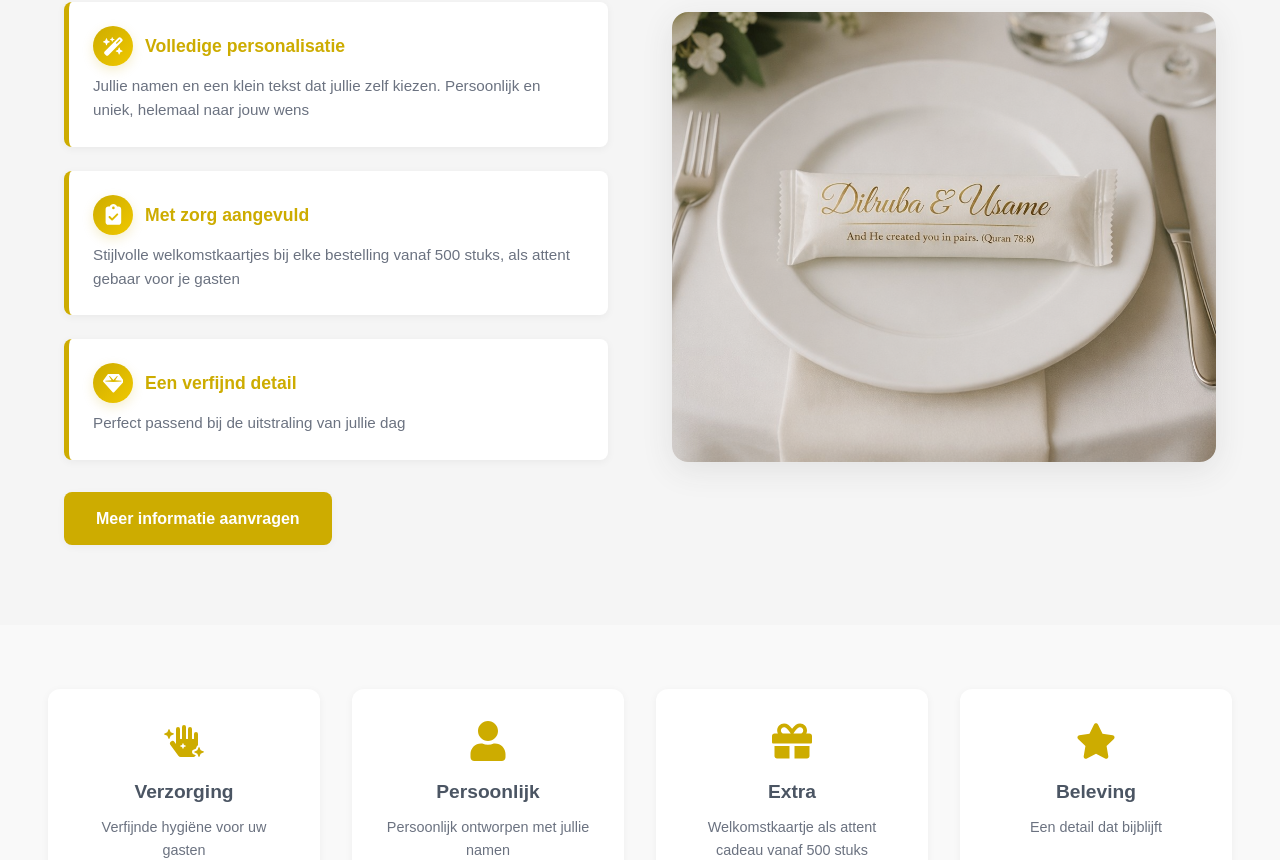
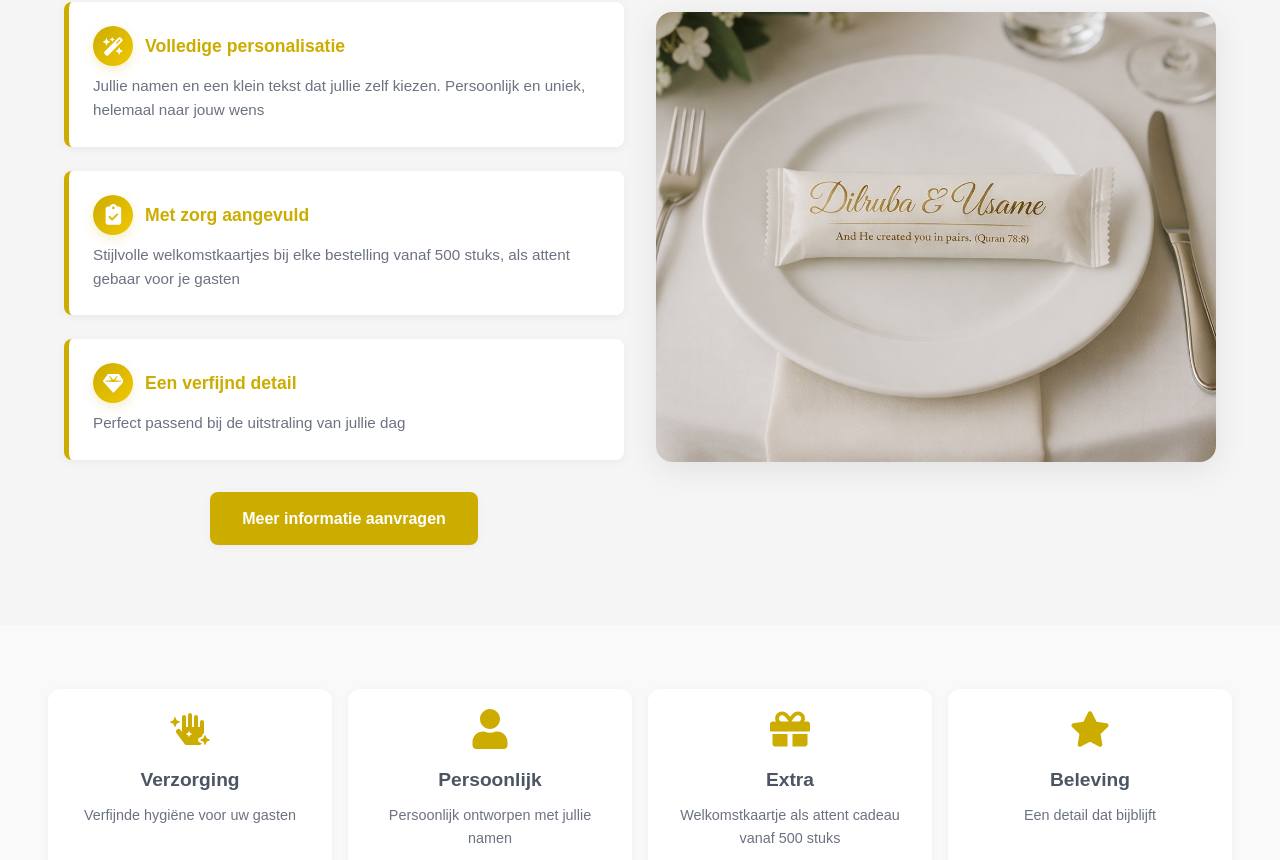
Before and after one commit to EminUykusuz/WeddingWipes, a Next.js app: page / in a window 1280 px wide. Shown: the part 1698-2558 px from the top of the page. Built offline with nearby package versions, Linux system fonts and the light colour scheme.

Commit message:
Added some responsiveness

```diff
--- a/src/app/globals.css
+++ b/src/app/globals.css
@@ -100,40 +100,125 @@ button {
   animation: slideInLeft 0.6s ease-out forwards;
 }
 
-/* Responsive */
-@media (max-width: 768px) {
+/* Mobile-first defaults */
 body {
-    font-size: 14px;
+  font-size: 15px;
 }
 
 h1 {
-    font-size: 2rem;
+  font-size: 1.75rem;
 }
 
 h2 {
-    font-size: 1.5rem;
+  font-size: 1.25rem;
 }
 
 .container {
+  width: 100%;
+  max-width: 100%;
+  margin: 0 auto;
   padding: 0 1rem;
 }
 
-  /* Mobile utility classes */
-  .mobile-hidden {
-    display: none !important;
+.section {
+  padding: 2rem 0;
 }
 
-  .mobile-column {
-    flex-direction: column !important;
+img, video, svg {
+  max-width: 100%;
+  height: auto;
+  display: block;
 }
 
-  .mobile-text-center {
-    text-align: center !important;
+.site-logo { height: 48px; }
+
+/* Utility classes for layout */
+.row { display: flex; flex-direction: column; gap: 1rem; }
+.col { flex: 1 1 auto; }
+.center { display:flex; align-items:center; justify-content:center; }
+.mobile-hidden { display: none !important; }
+.mobile-visible { display: flex !important; }
+
+/* Pricelist/grid utilities (mobile-first: 1 column)
+   Components may override with inline styles; prefer class-based usage for responsiveness. */
+.pricelist-grid { display: grid; grid-template-columns: 1fr; gap: 1rem; }
+.pricelist-card { width: 100%; box-sizing: border-box; }
+
+/* Larger screens */
+@media (min-width: 769px) {
+  body { font-size: 16px; }
+  h1 { font-size: 2.5rem; }
+  h2 { font-size: 1.75rem; }
+  .container { max-width: 1200px; padding: 0 1.5rem; }
+  .section { padding: 3rem 0; }
+  .row { flex-direction: row; }
+  .mobile-hidden { display: flex !important; }
+  .mobile-visible { display: none !important; }
+  .pricelist-grid { grid-template-columns: repeat(4, 1fr); gap: 2rem; }
+  .site-logo { height: 60px; }
 }
 
-  .mobile-full-width {
-    width: 100% !important;
+/* Product image sizing */
+.product-image { height: 260px; }
+@media (min-width: 769px) {
+  .product-image { height: 450px; }
 }
+
+/* Hero section responsive spacing */
+.hero-section {
+  padding: 3rem 1rem 5rem;
+  position: relative;
+  overflow: hidden;
+  min-height: 320px;
+}
+@media (min-width: 769px) {
+  .hero-section { padding: 4rem 1.5rem 8rem; min-height: 400px; }
+}
+
+/* Features grid helpers */
+.features-grid { grid-template-columns: repeat(auto-fit, minmax(220px, 1fr)); }
+
+/* Customization image: prevent heavy cropping/zoom on mobile */
+.custom-image {
+  width: 100%;
+  height: auto;
+  object-fit: contain;
+  max-height: 280px;
+}
+@media (min-width: 769px) {
+  .custom-image { max-height: 500px; object-fit: contain; }
+}
+
+/* WhyChooseUs image wrapper and images */
+.why-image-wrapper { height: 260px; }
+.why-image { position: absolute; top: 0; left: 0; width: 100%; height: 100%; object-fit: cover; object-position: center; border-radius: 16px; box-shadow: 0 2px 12px 0 rgba(0,0,0,0.08); }
+@media (min-width: 769px) {
+  .why-image-wrapper { height: 400px; }
+}
+
+/* Solutions section image responsiveness */
+.solutions-image-wrapper { height: 260px; }
+.solutions-image { width: 100%; height: 100%; object-fit: contain; display: block; }
+@media (min-width: 769px) {
+  .solutions-image-wrapper { height: 450px; }
+  .solutions-image { object-fit: cover; }
+}
+
+/* Mobile centering for SolutionsSection */
+.solutions-text {
+  display: flex;
+  flex-direction: column;
+  align-items: center;
+  text-align: center;
+}
+.solutions-cards { width: 100%; display: grid; gap: 1rem; }
+.solutions-cards > div { width: 100%; max-width: 720px; }
+.solutions-cta { display: block; margin: 1.25rem auto 0; }
+
+@media (min-width: 769px) {
+  .solutions-text { align-items: flex-start; text-align: left; }
+  .solutions-cards > div { max-width: none; }
+  .solutions-cta { display: inline-block; margin-top: 2rem; }
 }
 
 :root {
--- a/src/components/CustomizationSection.tsx
+++ b/src/components/CustomizationSection.tsx
@@ -84,12 +84,13 @@ export default function CustomizationSection() {
               }}
             >
               <img
-                src="/arzu&malik.png"
+                src="/Arzu%26Malik.png"
                 alt="Voorbeeld Weddingwipes"
+                className="custom-image"
                 style={{
                   width: "100%",
-                  height: "500px",
-                  objectFit: "cover",
+                  height: "auto",
+                  objectFit: "contain",
                   borderRadius: "16px",
                   boxShadow: "0 10px 40px rgba(205,172,0,0.13)",
                   border: "2px solid #fff",
--- a/src/components/FeaturesGrid.tsx
+++ b/src/components/FeaturesGrid.tsx
@@ -6,10 +6,10 @@ export default function FeaturesGrid() {
   return (
     <section style={{ padding: 'clamp(2rem, 5vw, 5rem) clamp(1rem, 3vw, 1.5rem)', background: '#f9f9f9' }}>
       <div className="container" style={{ maxWidth: '1400px', margin: '0 auto', width: '100%' }}>
-        <div style={{ display: 'grid', gridTemplateColumns: 'repeat(4, 1fr)', gap: 'clamp(1rem, 3vw, 2rem)' }}>
+        <div className="features-grid" style={{ display: 'grid', gridTemplateColumns: 'repeat(auto-fit, minmax(220px, 1fr))', gap: 'clamp(0.5rem, 2vw, 1rem)' }}>
           <div style={{
             textAlign: 'center',
-            padding: 'clamp(1.5rem, 3vw, 2rem)',
+            padding: 'clamp(1rem, 2vw, 1.25rem)',
             background: '#fff',
             borderRadius: '12px',
             boxShadow: '0 2px 8px rgba(0,0,0,0.05)'
@@ -26,7 +26,7 @@ export default function FeaturesGrid() {
           </div>
           <div style={{
             textAlign: 'center',
-            padding: 'clamp(1.5rem, 3vw, 2rem)',
+            padding: 'clamp(1rem, 2vw, 1.25rem)',
             background: '#fff',
             borderRadius: '12px',
             boxShadow: '0 2px 8px rgba(0,0,0,0.05)'
@@ -43,7 +43,7 @@ export default function FeaturesGrid() {
           </div>
           <div style={{
             textAlign: 'center',
-            padding: 'clamp(1.5rem, 3vw, 2rem)',
+            padding: 'clamp(1rem, 2vw, 1.25rem)',
             background: '#fff',
             borderRadius: '12px',
             boxShadow: '0 2px 8px rgba(0,0,0,0.05)'
@@ -60,7 +60,7 @@ export default function FeaturesGrid() {
           </div>
           <div style={{
             textAlign: 'center',
-            padding: 'clamp(1.5rem, 3vw, 2rem)',
+            padding: 'clamp(1rem, 2vw, 1.25rem)',
             background: '#fff',
             borderRadius: '12px',
             boxShadow: '0 2px 8px rgba(0,0,0,0.05)'
--- a/src/components/Hero.tsx
+++ b/src/components/Hero.tsx
@@ -16,15 +16,12 @@ export default function Hero() {
   };
 
   return (
-    <section style={{
+    <section className="hero-section" style={{
       backgroundImage: 'url(/hero.png)',
       backgroundSize: 'cover',
       backgroundPosition: 'center',
       backgroundRepeat: 'no-repeat',
-      color: '#fff',
-      padding: '4rem 1rem 8rem',
-      position: 'relative',
-      overflow: 'hidden'
+      color: '#fff'
     }}>
       {/* Dark Overlay */}
       <div style={{
--- a/src/components/Navbar.tsx
+++ b/src/components/Navbar.tsx
@@ -52,8 +52,8 @@ export default function Navbar() {
           <img
             src="/logo.jpg"
             alt="Wedding Wypes Logo"
+            className="site-logo"
             style={{
-              height: '60px',
               width: 'auto',
               objectFit: 'contain',
               borderRadius: '8px'
@@ -117,7 +117,6 @@ export default function Navbar() {
           className="mobile-visible"
           onClick={() => setMobileMenuOpen(!mobileMenuOpen)}
           style={{
-            display: 'none',
             background: 'none',
             border: 'none',
             fontSize: '1.5rem',
@@ -135,7 +134,6 @@ export default function Navbar() {
         <div
           className="mobile-visible"
           style={{
-            display: 'none',
             flexDirection: 'column',
             gap: '1rem',
             marginTop: '1rem',
--- a/src/components/ProductShowcase.tsx
+++ b/src/components/ProductShowcase.tsx
@@ -11,8 +11,7 @@ export default function ProductShowcase() {
         gap: '3rem',
         alignItems: 'center'
       }}>
-        <div style={{
-          height: '450px',
+        <div className="product-image" style={{
           borderRadius: '16px',
           overflow: 'hidden',
           boxShadow: '0 4px 20px rgba(0,0,0,0.1)'
--- a/src/components/SolutionsSection.tsx
+++ b/src/components/SolutionsSection.tsx
@@ -30,12 +30,12 @@ export default function SolutionsSection() {
         {/* Two Column Layout */}
         <div style={{
           display: 'grid',
-          gridTemplateColumns: 'repeat(auto-fit, minmax(350px, 1fr))',
-          gap: '4rem',
+          gridTemplateColumns: 'repeat(auto-fit, minmax(320px, 1fr))',
+          gap: '2rem',
           alignItems: 'center'
         }}>
           {/* Linker Kolom - Tekst */}
-          <div>
+          <div className="solutions-text">
             <h3 style={{
               fontSize: 'clamp(1.3rem, 3vw, 1.6rem)',
               fontWeight: 800,
@@ -45,7 +45,7 @@ export default function SolutionsSection() {
               Wat wij aanbieden
             </h3>
 
-            <div style={{ display: 'grid', gap: '1.5rem' }}>
+            <div className="solutions-cards" style={{ display: 'grid', gap: '1.5rem' }}>
               {/* Item 1 */}
               <div style={{
                 background: '#fff',
@@ -176,7 +176,7 @@ export default function SolutionsSection() {
               </div>
             </div>
 
-            <a href="https://wa.me/31627141526?text=Hallo%20Wedding%20Wipes%20ik%20wil%20graag%20meer%20informatie" target="_blank" rel="noopener noreferrer" className="btn-gold" style={{
+            <a href="https://wa.me/31627141526?text=Hallo%20Wedding%20Wipes%20ik%20wil%20graag%20meer%20informatie" target="_blank" rel="noopener noreferrer" className="btn-gold solutions-cta" style={{
               marginTop: '2rem',
               padding: '0.875rem 2rem',
               fontWeight: 600,
@@ -194,9 +194,8 @@ export default function SolutionsSection() {
           </div>
 
           {/* Rechter Kolom - Visueel */}
-          <div style={{
+          <div className="solutions-image-wrapper" style={{
             background: '#fff',
-            height: '450px',
             borderRadius: '16px',
             display: 'flex',
             alignItems: 'center',
@@ -206,12 +205,13 @@ export default function SolutionsSection() {
             overflow: 'hidden',
           }}>
             <img
-              src="/dilruba&usame.png"
+              src="/Dilruba%26Usame.png"
               alt="Klaar voor je bruiloft"
+              className="solutions-image"
               style={{
                 width: '100%',
-                height: '100%',
-                objectFit: 'cover',
+                height: 'auto',
+                objectFit: 'contain',
                 borderRadius: '0',
                 boxShadow: 'none',
                 border: 'none',
```
Also changed, not shown: src/components/Pricelist.tsx (+1 -6 lines), src/components/WhyChooseUs.tsx (+3 -18 lines). Lines whose indentation alone changed are shown as unchanged.
